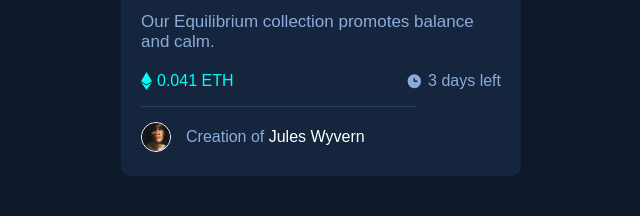
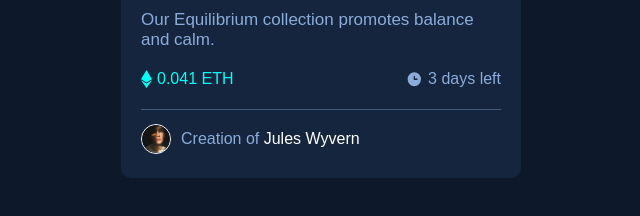
Before and after one commit to guilherme-a-pinheiro/nft-preview-card-component-main, a plain HTML site: page index.html in a window 1280 px wide. Shown: the part 474-690 px from the top of the page, 319-959 px from the left. Drawn offline with Linux system fonts and the light colour scheme; a web font is replaced by a local one.

Commit message:
primeiro commit

```diff
--- a/index.html
+++ b/index.html
@@ -10,8 +10,7 @@
   <link rel="stylesheet" href="style.css">
   </head>
 <body>
-  <main class="main-container">
-    <div class="content">
+  <main>
       <div class="image">
         <img src="images/image-equilibrium.jpg" alt="" class="main-img">
         <div class="icon-view">
@@ -34,13 +33,10 @@
       </div>
       </div>
 
-      <p class="between">_______________________________</p>
-
       <footer>
       <img src="images/image-avatar.png" alt="" class="creator-icon footer">
       <p>Creation of <span class="destaque">Jules Wyvern</span></p>
       </footer>
-    </div>
   </main>
 </body>
 </html>
--- a/style.css
+++ b/style.css
@@ -25,7 +25,7 @@ body {
   color: hsl(215, 51%, 70%)
 }
 
-.main-container {
+main {
   position: absolute;
   top: 50%;
   left: 50%;
@@ -33,6 +33,9 @@ body {
   width: 50vh;
   background: hsl(216, 50%, 16%);
   border-radius: 10px;
+  display: flex;
+  flex-flow: column wrap;
+  padding: 20px;
 }
 
 .image {
@@ -40,25 +43,29 @@ body {
   border-radius: 10px;
 }
 
-.main-img {
+.image .main-img {
   height: 100%;
   width: 100%;
   border-radius: 10px;
 }
 
-.icon-view {
+.image div {
+  display: flex;
+  align-items: center;
   position: absolute;
+  height: 51%;
+  width: 89%;
+  left: 50%;
   top: 147px;
-  left: 165px;
-  height: 255px;
-  width: 290px;
   transform: translate(-50%, -50%);
   background-color:hsl(178, 100%, 50%, 60%);
   border-radius: 10px;
+  opacity: 0;
+}
+
+.icon-view {
   display: flex;
   justify-content: center;
-  align-items: center;
-  opacity: 0;
 }
 
 .icon-view:hover {
@@ -69,12 +76,6 @@ body {
 .icon-view img {
   width: 40px;
   height: 40px;
-}
-
-.content {
-  display: flex;
-  flex-flow: column wrap;
-  padding: 20px;
 }
 
 .text-content {
@@ -90,7 +91,7 @@ body {
   padding: 0 0 20px 0;
 }
 
-div img {
+.espaco div img {
   margin-right: 5px;
 }
 
@@ -98,6 +99,9 @@ div img {
   width: 100%;
   display: flex;
   justify-content: space-between;
+  height: 40px;
+  align-items: flex-start;
+  border-bottom: 1px solid hsl(215, 51%, 70%, 40%);
 }
 
 .espaco div {
@@ -106,13 +110,6 @@ div img {
 
 .value {
   color: hsl(178, 100%, 50%);
-}
-
-.between {
-  width: 100%;
-  overflow: hidden;
-  color: hsl(215, 32%, 27%);
-  margin-bottom: 10px;
 }
 
 footer p {
@@ -132,6 +129,7 @@ footer {
   display: flex;
   justify-content: flex-start;
   align-items: center;
+  padding: 10px 0 0 0
 }
 
 .destaque {
```
